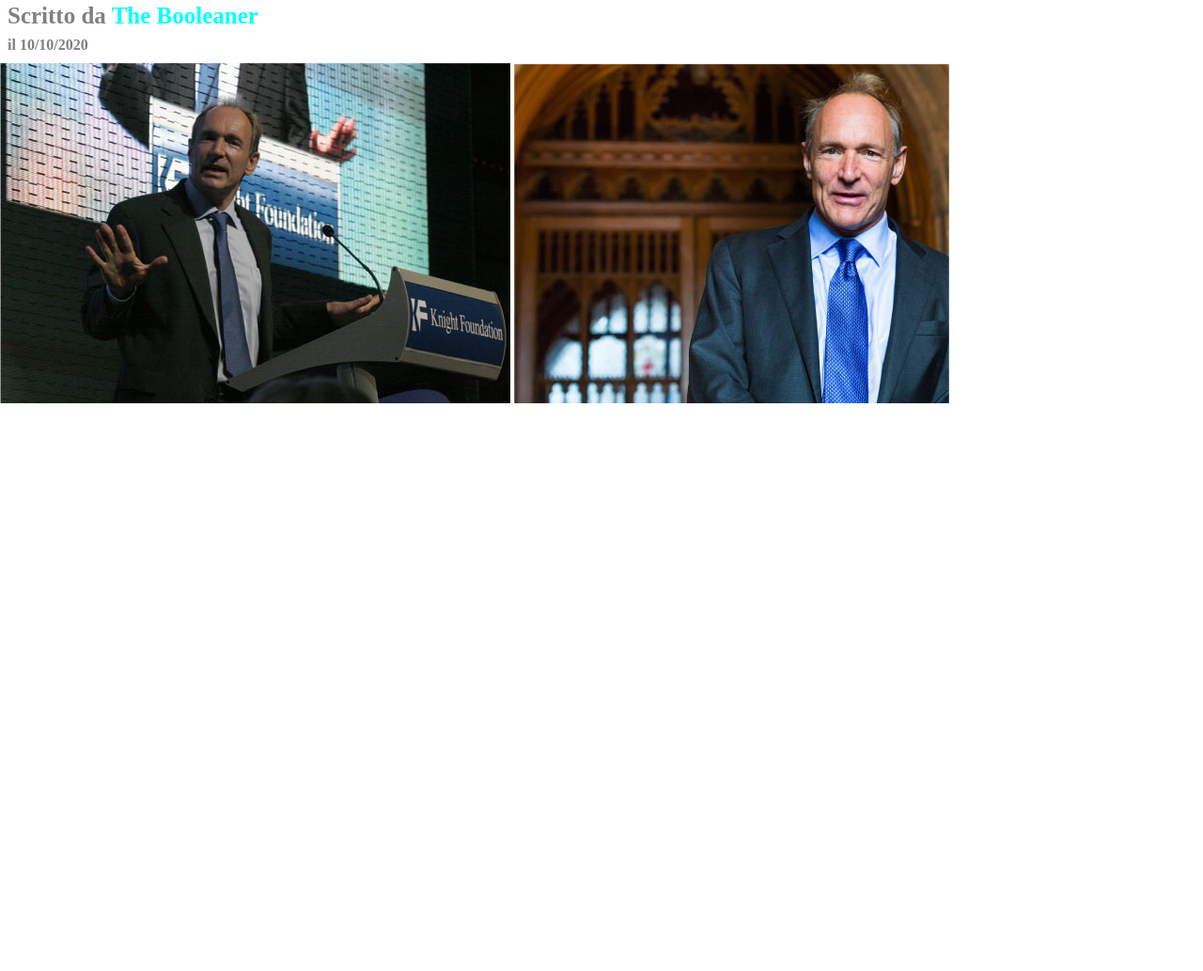
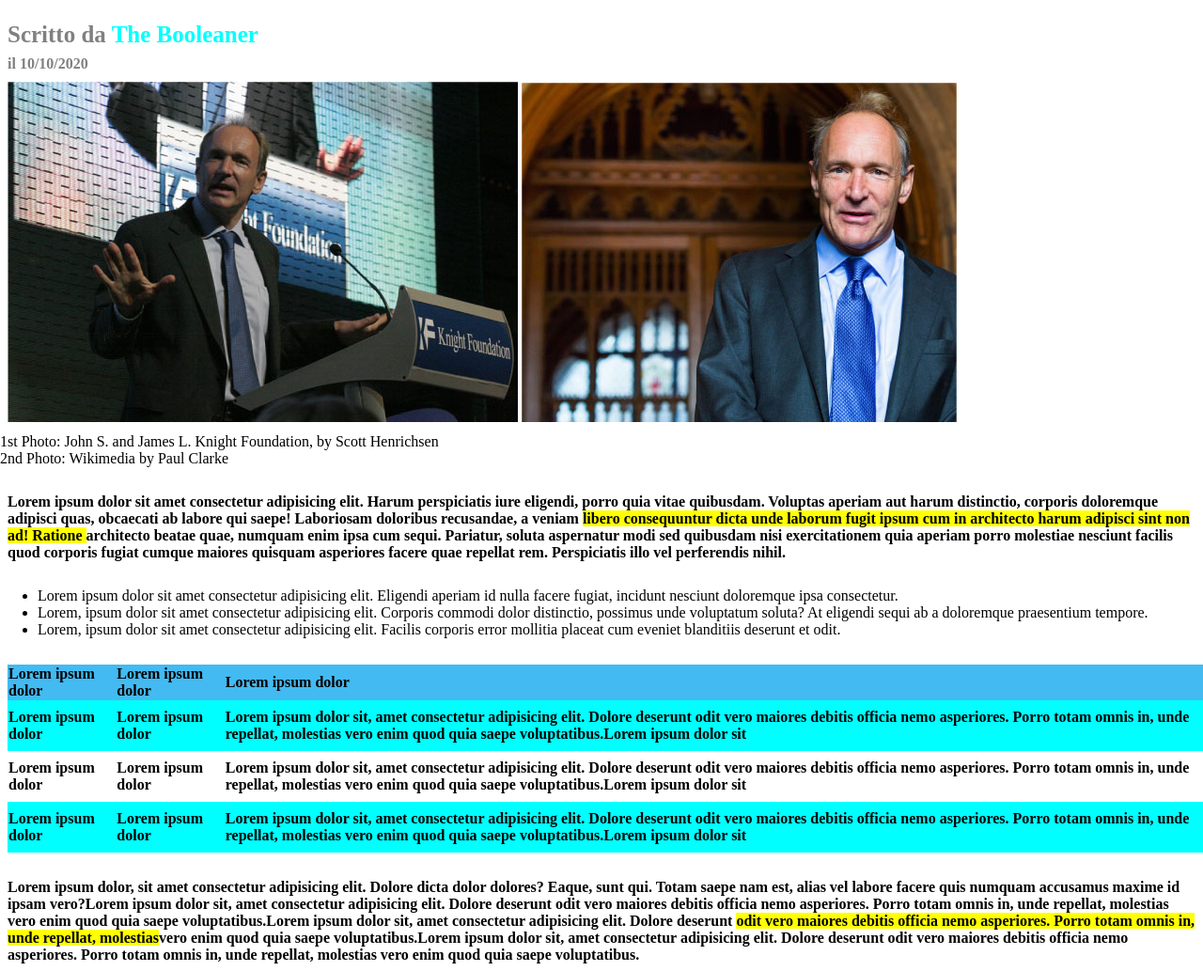
Before and after one commit to DavidC1103/html-css-booleaner, a plain HTML site: page index.html in a window 1280 px wide. Shown: the part 331-1364 px from the top of the page at 94% size. Before the commit the page ends 800 px from the top, so only its background shows below. Drawn offline with Linux system fonts and the light colour scheme.

Commit message:
[added main]

```diff
--- a/css/style.css
+++ b/css/style.css
@@ -8,6 +8,35 @@ h1{
  font-size: 60px;
  margin: 8px;
 
+}
+
+p {
+  margin: 8px;
+  font-weight: bold;
+  padding-top: 20px;
+}
+
+table{
+  margin: 8px;
+  width: 100%;
+  height: 200px;
+  border-collapse: collapse;
+  font-weight: 600;
+
+
+}
+
+td{
+  padding-right: 15px;
+}
+
+thead{
+  background-color: rgb(67, 186, 241);
+}
+
+ul{
+  padding-top: 20px;
+  padding-bottom: 20px;
 }
 
 /*sfondo-header*/
@@ -22,8 +51,12 @@ h1{
    height: 180px;
 }
 
+.tim{
+  margin: 8px;
+}
+
 /*data-scrittura*/
-.data-scritto{
+p.data-scritto{
     color: grey;
     font-size: 25px;
     margin: 8px;
@@ -37,3 +70,12 @@ h1{
   .data{
     font-size: 16px;
 }
+
+/*evidenziato*/
+.yellow{
+    background-color: yellow;
+}
+
+.table-color{
+  background-color: aqua;
+}
--- a/index.html
+++ b/index.html
@@ -13,9 +13,7 @@
 
 
    <header>
-
- <!--foto, parte superiore -->
-
+   <!--foto, parte superiore -->
   <div class="sfondo">
     <img class="logo"src="image/logo.svg" alt="logo">
   </div>
@@ -24,16 +22,66 @@
 
   <p class="data-scritto">Scritto da <span class="booleaner">The Booleaner</span><br><span class="data">il 10/10/2020</span></p>
 
+  <!--foto tim-->
   <div class="tim">
     <img src="image/tim-1.jpg" alt="">
     <img src="image/tim-2.jpg" alt="">
   </div>
 
-
-  </header>
+  <!--descrizione foto-->
+  <span class="foto-descrizione">1st Photo: John S. and James L. Knight Foundation, by Scott Henrichsen<br>
+    2nd Photo: Wikimedia by Paul Clarke</span>
+    </header>
 
   <main>
+<p>
+Lorem ipsum dolor sit amet consectetur adipisicing elit. Harum perspiciatis iure eligendi, porro quia vitae quibusdam. Voluptas aperiam aut harum distinctio, corporis doloremque adipisci quas, obcaecati ab labore qui saepe!
+Laboriosam doloribus recusandae, a veniam <span class="yellow">libero consequuntur dicta unde laborum fugit ipsum cum in architecto harum adipisci sint non ad! Ratione </span>architecto beatae quae, numquam enim ipsa cum sequi.
+Pariatur, soluta aspernatur modi sed quibusdam nisi exercitationem quia aperiam porro molestiae nesciunt facilis quod corporis fugiat cumque maiores quisquam asperiores facere quae repellat rem. Perspiciatis illo vel perferendis nihil.
+</p>
 
+
+<ul>
+  <li>Lorem ipsum dolor sit amet consectetur adipisicing elit. Eligendi aperiam id nulla facere fugiat, incidunt nesciunt doloremque ipsa consectetur.</li>
+  <li>Lorem, ipsum dolor sit amet consectetur adipisicing elit. Corporis commodi dolor distinctio, possimus unde voluptatum soluta? At eligendi sequi ab a doloremque praesentium tempore.</li>
+  <li>Lorem, ipsum dolor sit amet consectetur adipisicing elit. Facilis corporis error mollitia placeat cum eveniet blanditiis deserunt et odit.</li>
+</ul>
+
+<!--tabella-->
+<table>
+  <thead>
+    <tr>
+      <td>Lorem ipsum dolor</td>
+      <td>Lorem ipsum dolor</td>
+      <td>Lorem ipsum dolor</td>
+    </tr>
+  </thead>
+  <tbody class="table-color">
+    <tr>
+      <td>Lorem ipsum dolor</td>
+      <td>Lorem ipsum dolor</td>
+      <td>Lorem ipsum dolor sit, amet consectetur adipisicing elit. Dolore deserunt odit vero maiores debitis officia nemo asperiores. Porro totam omnis in, unde repellat, molestias vero enim quod quia saepe voluptatibus.Lorem ipsum dolor sit</td>
+    </tr>
+
+  </tbody>
+  <tbody>
+    <tr>
+      <td>Lorem ipsum dolor</td>
+      <td>Lorem ipsum dolor</td>
+      <td>Lorem ipsum dolor sit, amet consectetur adipisicing elit. Dolore deserunt odit vero maiores debitis officia nemo asperiores. Porro totam omnis in, unde repellat, molestias vero enim quod quia saepe voluptatibus.Lorem ipsum dolor sit</td>
+    </tr>
+  </tbody>
+  <tbody class="table-color">
+    <tr>
+      <td>Lorem ipsum dolor</td>
+      <td>Lorem ipsum dolor</td>
+      <td>Lorem ipsum dolor sit, amet consectetur adipisicing elit. Dolore deserunt odit vero maiores debitis officia nemo asperiores. Porro totam omnis in, unde repellat, molestias vero enim quod quia saepe voluptatibus.Lorem ipsum dolor sit</td>
+      </tr>
+  </tbody>
+</table>
+
+<p>Lorem ipsum dolor, sit amet consectetur adipisicing elit. Dolore dicta dolor dolores? Eaque, sunt qui. Totam saepe nam est, alias vel labore facere quis numquam accusamus maxime id ipsam vero?Lorem ipsum dolor sit, amet consectetur adipisicing elit. Dolore deserunt odit vero maiores debitis officia nemo asperiores. Porro totam omnis in, unde repellat, molestias vero enim quod quia saepe voluptatibus.Lorem ipsum dolor sit, amet consectetur adipisicing elit. Dolore deserunt <span class="yellow">odit vero maiores debitis officia nemo asperiores. Porro totam omnis in, unde repellat, molestias</span>vero enim quod quia saepe voluptatibus.Lorem ipsum dolor sit, amet consectetur adipisicing elit. Dolore deserunt odit vero maiores debitis officia nemo asperiores. Porro totam omnis in, unde repellat, molestias vero enim quod quia saepe voluptatibus.
+</p>
   </main>
 
   <footer>
```
